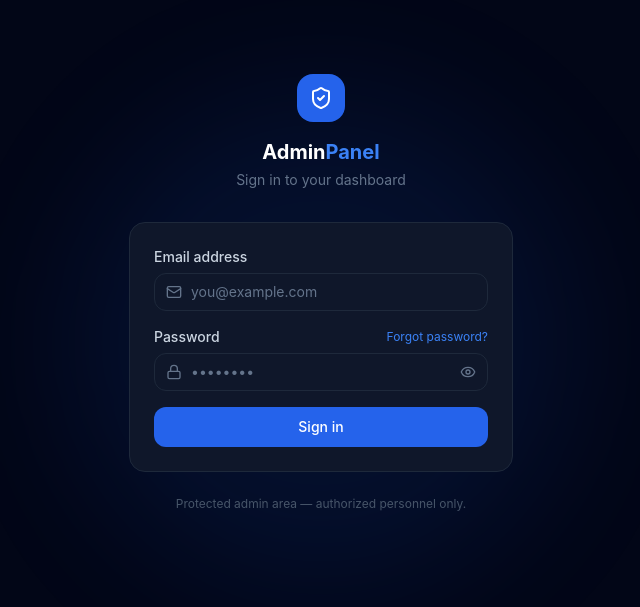
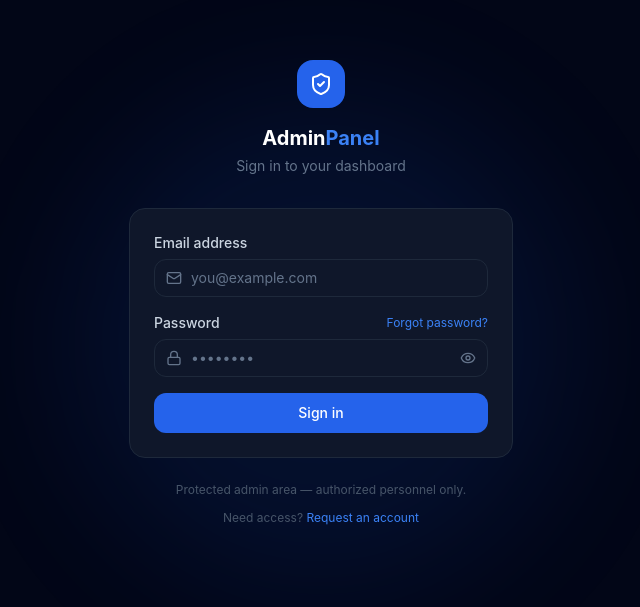
Before and after one commit to akanecrane503-max/SafeTrade-Admin, a React (Vite) app: page /login in a window 1280 px wide. Shown: the part 107-714 px from the top of the page, without its empty margins (319-959 px from the left). Built offline with nearby package versions, Linux system fonts and the light colour scheme; no server answers.

Commit message:
Update Login.jsx

```diff
--- a/src/pages/Login.jsx
+++ b/src/pages/Login.jsx
@@ -109,6 +109,12 @@ export default function Login() {
         <p className="text-center text-xs text-slate-600 mt-6">
           Protected admin area — authorized personnel only.
         </p>
+        <p className="text-center text-xs text-slate-600 mt-3">
+          Need access?{' '}
+          <Link to={ROUTES.REGISTER} className="text-blue-500 hover:text-blue-400">
+            Request an account
+          </Link>
+        </p>
       </div>
     </div>
   );
```
